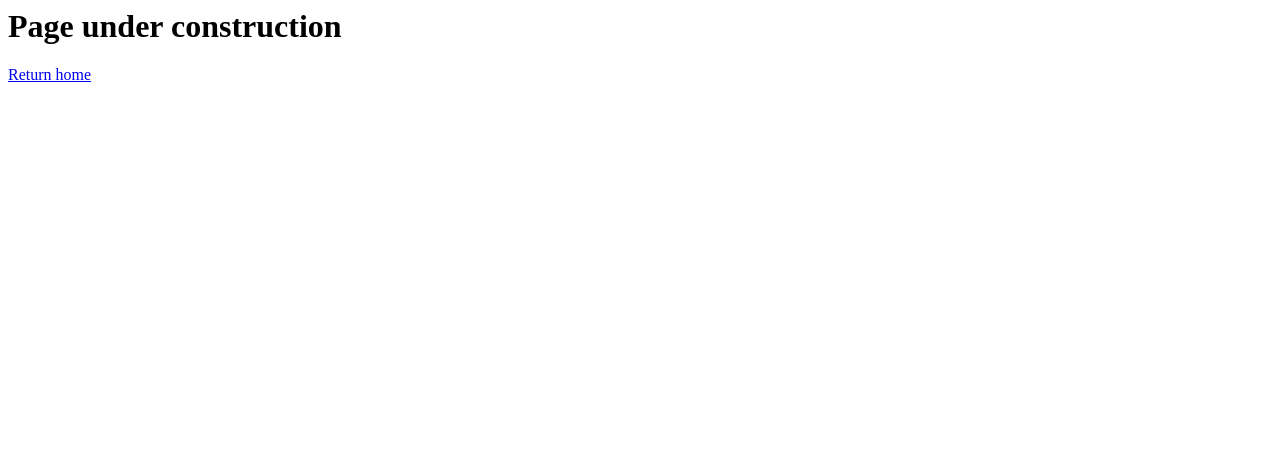
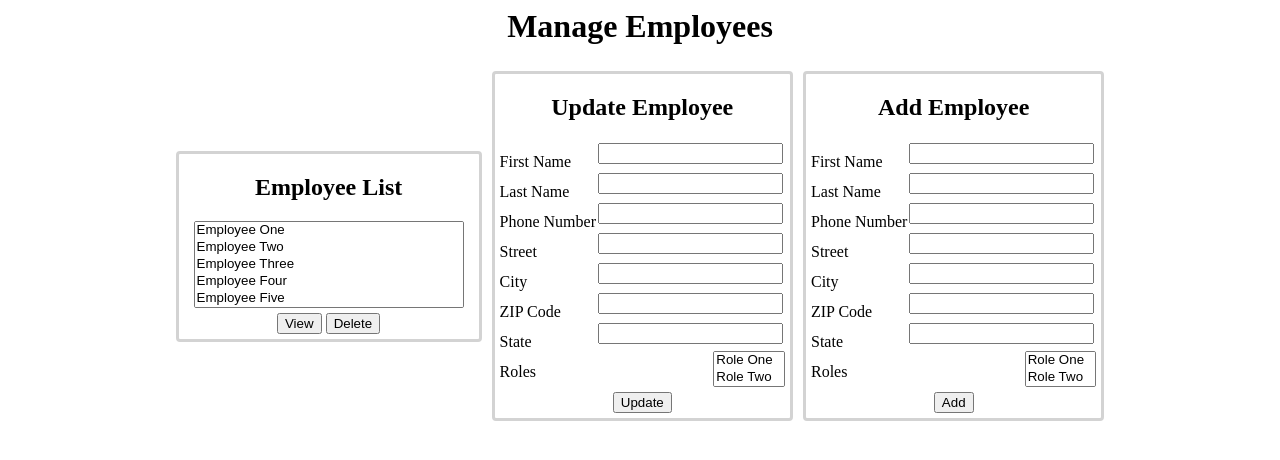
Before and after one commit to Jack-Edwards/CS-340-Group-Project, a Flask app: page /store/employees in a window 1280 px wide. Shown: the top 460 px of the page. Run offline with Flask 2, Linux system fonts and the light colour scheme.

Commit message:
Add employee management page;

```diff
--- a/app.py
+++ b/app.py
@@ -21,7 +21,7 @@ def store_menu():
 
 @app.route('/store/employees')
 def store_employees():
-    return render_template("construct.j2")
+    return render_template("store/employee.j2")
 
 @app.route('/store/duties')
 def store_duties():
--- a/static/css/style.css
+++ b/static/css/style.css
@@ -10,6 +10,13 @@
 
 .left-text {
     text-align: left;
+}
+
+.float-left {
+    float: left;
+}
+.float-right {
+    float: right;
 }
 
 .function-section {
@@ -28,12 +35,37 @@
     background-color: lightgray;
 }
 
+.margin-2 {
+    margin: 2px;
+}
+
 .margin-5 {
     margin: 5px;
 }
 
+.data-list > li,
 .function-list > li {
     list-style: none;
     margin-top: 8px;
     margin-bottom: 8px;
 }
+
+.entity-list {
+    width: 300px;
+}
+
+.width-fill {
+    width: 90%;
+}
+
+.overflow {
+    overflow: auto;
+}
+
+.label-top-pad {
+    padding-top: 12px;
+}
+
+.pad-4 {
+    padding: 4px;
+}
--- /dev/null
+++ b/templates/store/employee.j2
@@ -0,0 +1,114 @@
+<html>
+    <head>
+        <title>Manage Employees</title>
+        <link rel= "stylesheet" type= "text/css" href= "{{ url_for('static',filename='css/style.css') }}">
+    </head>
+    <body class="center-text">
+        <h1 class="page-title">Manage Employees</h1>
+        <div class="flexbox">
+            <div class="entity-list margin-5 border-gray overflow">
+                <h2 class="section-header">Employee List</h2>
+                <div>
+                    <select class="width-fill" name="employees" id="employees" size=5>
+                        <option value="1">Employee One</option>
+                        <option value="2">Employee Two</option>
+                        <option value="3">Employee Three</option>
+                        <option value="4">Employee Four</option>
+                        <option value="5">Employee Five</option>
+                        <option value="6">Employee Six</option>
+                    </select>
+                </div>
+                <div class="margin-5">
+                    <button>View</button>
+                    <button>Delete</button>
+                </div>
+            </div>
+            <div class="margin-5 border-gray text-center">
+                <h2 class="section-header">Update Employee</h2>
+                <form class="margin-5">
+                    <label class="float-left label-top-pad" for="firstname">First Name</label>
+                    <input class="float-right margin-2" type="text" name="firstname" id="firstname" value="">
+                    <div style="clear: both;"></div>
+
+                    <label class="float-left label-top-pad" for="lastname">Last Name</label>
+                    <input class="float-right margin-2" type="text" name="lastname" id="lastname" value="">
+                    <div style="clear: both;"></div>
+
+                    <label class="float-left label-top-pad" for="phone">Phone Number</label>
+                    <input class="float-right margin-2" type="tel" name="phone" id="phone" value="">
+                    <div style="clear: both;"></div>
+
+                    <label class="float-left label-top-pad" for="street">Street</label>
+                    <input class="float-right margin-2" type="text" name="street" id="street" value="">
+                    <div style="clear: both;"></div>
+
+                    <label class="float-left label-top-pad" for="city">City</label>
+                    <input class="float-right margin-2" type="text" name="city" id="city" value="">
+                    <div style="clear: both;"></div>
+
+                    <label class="float-left label-top-pad" for="zip">ZIP Code</label>
+                    <input class="float-right margin-2" type="tel" name="zip" id="zip" value="">
+                    <div style="clear: both;"></div>
+
+                    <label class="float-left label-top-pad" for="state">State</label>
+                    <input class="float-right margin-2" type="text" name="state" id="state" value="">
+                    <div style="clear: both;"></div>
+
+                    <label class="float-left label-top-pad" for="roles">Roles</label>
+                    <select class="float-right" name="roles" id="roles" size=2 multiple>
+                        <option value="1">Role One</option>
+                        <option value="2">Role Two</option>
+                        <option value="3">Role Three</option>
+                    </select>
+                    <div style="clear: both;"></div>
+                </form>
+                <div class="margin-5">
+                    <button>Update</button>
+                </div>
+            </div>
+            <div class="margin-5 border-gray text-center">
+                <h2 class="section-header">Add Employee</h2>
+                <form class="margin-5">
+                    <label class="float-left label-top-pad" for="firstname">First Name</label>
+                    <input class="float-right margin-2" type="text" name="firstname" id="firstname" value="">
+                    <div style="clear: both;"></div>
+
+                    <label class="float-left label-top-pad" for="lastname">Last Name</label>
+                    <input class="float-right margin-2" type="text" name="lastname" id="lastname" value="">
+                    <div style="clear: both;"></div>
+
+                    <label class="float-left label-top-pad" for="phone">Phone Number</label>
+                    <input class="float-right margin-2" type="tel" name="phone" id="phone" value="">
+                    <div style="clear: both;"></div>
+
+                    <label class="float-left label-top-pad" for="street">Street</label>
+                    <input class="float-right margin-2" type="text" name="street" id="street" value="">
+                    <div style="clear: both;"></div>
+
+                    <label class="float-left label-top-pad" for="city">City</label>
+                    <input class="float-right margin-2" type="text" name="city" id="city" value="">
+                    <div style="clear: both;"></div>
+
+                    <label class="float-left label-top-pad" for="zip">ZIP Code</label>
+                    <input class="float-right margin-2" type="tel" name="zip" id="zip" value="">
+                    <div style="clear: both;"></div>
+
+                    <label class="float-left label-top-pad" for="state">State</label>
+                    <input class="float-right margin-2" type="text" name="state" id="state" value="">
+                    <div style="clear: both;"></div>
+
+                    <label class="float-left label-top-pad" for="roles">Roles</label>
+                    <select class="float-right" name="roles" id="roles" size=2 multiple>
+                        <option value="1">Role One</option>
+                        <option value="2">Role Two</option>
+                        <option value="3">Role Three</option>
+                    </select>
+                    <div style="clear: both;"></div>
+                </form>
+                <div class="margin-5">
+                    <button>Add</button>
+                </div>
+            </div>
+        </div>
+    </body>
+</html>
```
